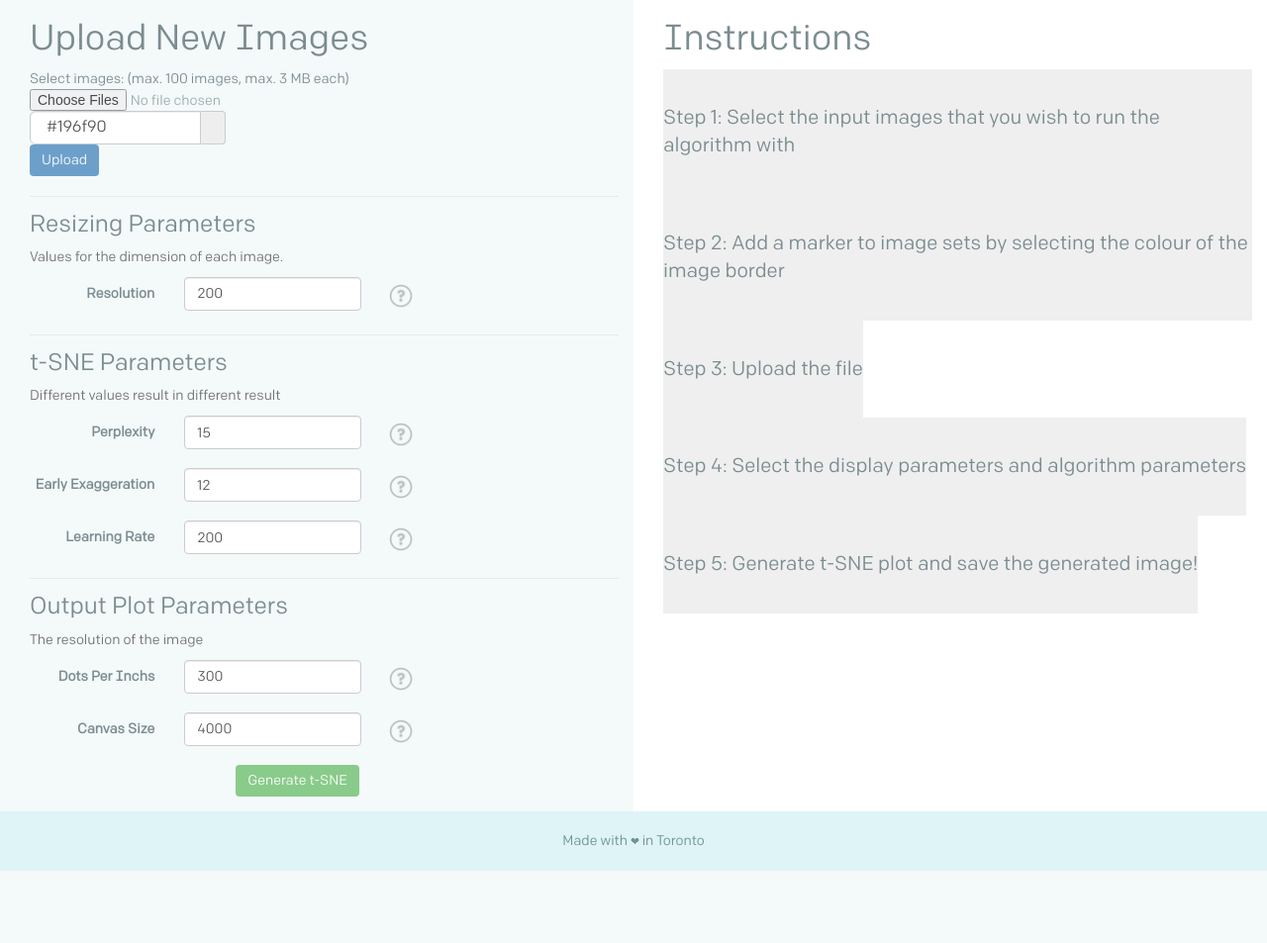
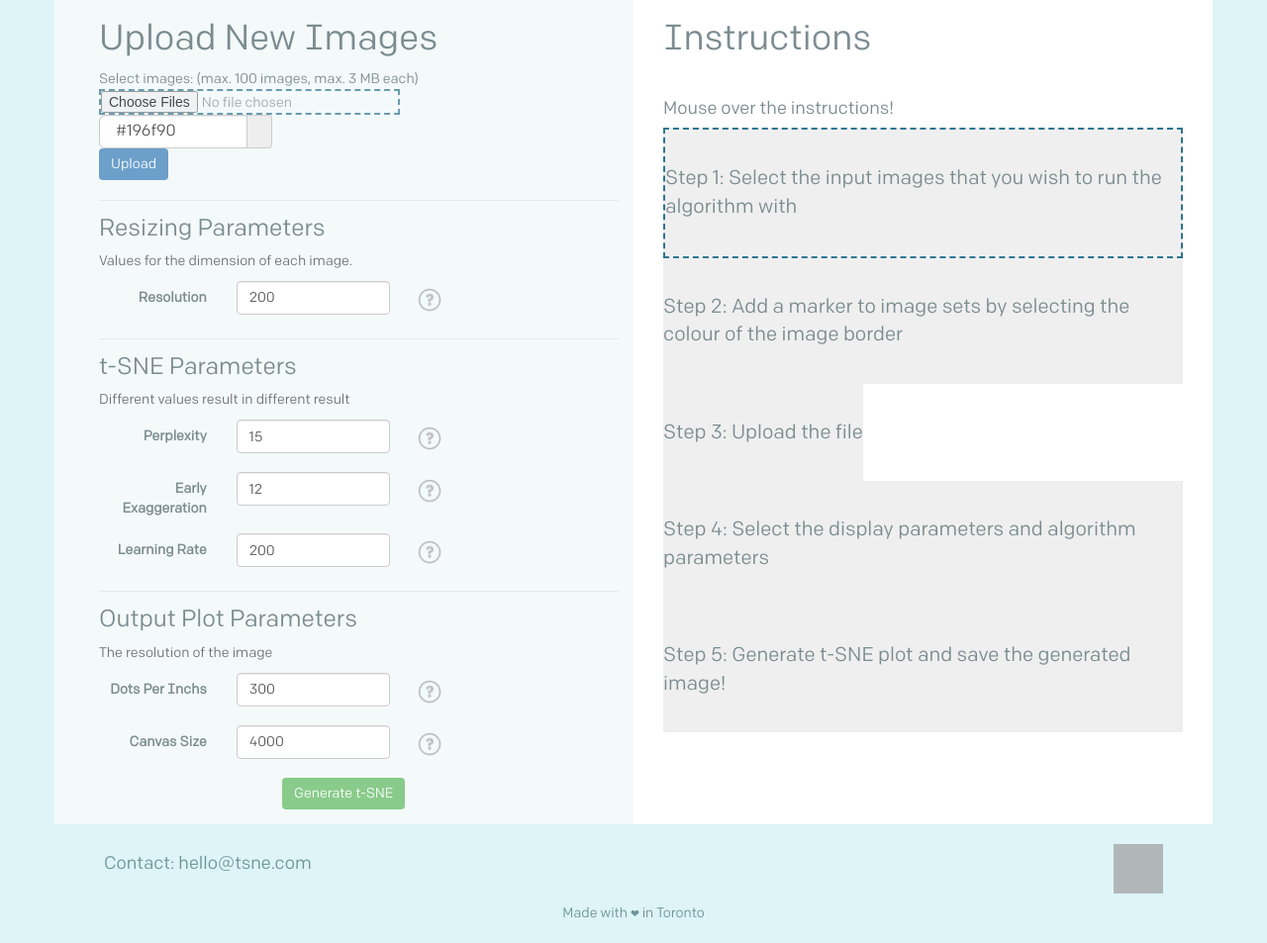
Before and after one commit to bessaFan/ML-playground, a Flask app: page /?session=9951209f-fd3c-4c25-96c1-ed7778ed6e11 in a window 1280 px wide. Shown: the part 69-1022 px from the top of the page at 99% size. Before the commit the page ends 949 px from the top, so only its background shows below. Run offline with Flask 2, Linux system fonts and the light colour scheme; some libraries are stand-ins or nearby versions; grey boxes are pictures that could not be loaded.

Commit message:
updated instruction animation and added contact info to footer

```diff
--- a/templates/main.html
+++ b/templates/main.html
@@ -29,6 +29,14 @@
     $(function () {
      $('#cp').colorpicker();
    });
+    $(document).ready(function() {
+        document.getElementById("fileinput").style.border = "2px dashed #2e7591";
+        document.getElementById("instruction_step1").style.border = "2px dashed #2e7591";
+      $(document).one('mousemove', function() {
+        document.getElementById("fileinput").style.border = "0px";
+        document.getElementById("instruction_step1").style.border = "0px";
+      });
+    });
 
 
   function setVisible_step1(){
@@ -37,6 +45,12 @@
     document.getElementById("step3").style.border = "0px";
     document.getElementById("step4").style.border = "0px";
     document.getElementById("generate_button").style.border = "0px";
+
+    document.getElementById("instruction_step1").style.border = "2px dashed #2e7591";
+    document.getElementById("instruction_step2").style.border = "0px";
+    document.getElementById("instruction_step3").style.border = "0px";
+    document.getElementById("instruction_step4").style.border = "0px";
+    document.getElementById("instruction_step5").style.border = "0px";
   }
   function setVisible_step2(){
     document.getElementById("fileinput").style.border = "0px";
@@ -44,6 +58,12 @@
     document.getElementById("step3").style.border = "0px";
     document.getElementById("step4").style.border = "0px";
     document.getElementById("generate_button").style.border = "0px";
+
+    document.getElementById("instruction_step1").style.border = "0px";
+    document.getElementById("instruction_step2").style.border = "2px dashed #2e7591";
+    document.getElementById("instruction_step3").style.border = "0px";
+    document.getElementById("instruction_step4").style.border = "0px";
+    document.getElementById("instruction_step5").style.border = "0px";
   }
   function setVisible_step3(){
     document.getElementById("fileinput").style.border = "0px";
@@ -51,6 +71,12 @@
     document.getElementById("step3").style.border = "2px dashed black";
     document.getElementById("step4").style.border = "0px";
     document.getElementById("generate_button").style.border = "0px";
+
+    document.getElementById("instruction_step1").style.border = "0px";
+    document.getElementById("instruction_step2").style.border = "0px";
+    document.getElementById("instruction_step3").style.border = "2px dashed #2e7591";
+    document.getElementById("instruction_step4").style.border = "0px";
+    document.getElementById("instruction_step5").style.border = "0px";
   }
   function setVisible_step4(){
     document.getElementById("fileinput").style.border = "0px";
@@ -58,6 +84,12 @@
     document.getElementById("step3").style.border = "0px";
     document.getElementById("step4").style.border = "2px dashed #2e7591";
     document.getElementById("generate_button").style.border = "0px";
+
+    document.getElementById("instruction_step1").style.border = "0px";
+    document.getElementById("instruction_step2").style.border = "0px";
+    document.getElementById("instruction_step3").style.border = "0px";
+    document.getElementById("instruction_step4").style.border = "2px dashed #2e7591";
+    document.getElementById("instruction_step5").style.border = "0px";
   }
   function setVisible_step5(){
     document.getElementById("fileinput").style.border = "0px";
@@ -65,6 +97,12 @@
     document.getElementById("step3").style.border = "0px";
     document.getElementById("step4").style.border = "0px";
     document.getElementById("generate_button").style.border = "2px dashed #2e7591";
+
+    document.getElementById("instruction_step1").style.border = "0px";
+    document.getElementById("instruction_step2").style.border = "0px";
+    document.getElementById("instruction_step3").style.border = "0px";
+    document.getElementById("instruction_step4").style.border = "0px";
+    document.getElementById("instruction_step5").style.border = "2px dashed #2e7591";
   }
 
 
@@ -164,6 +202,7 @@
         </div>
       </div>
 
+
     </div>
   </div>
 
@@ -202,6 +241,7 @@
   </div>
 
   <!-- Body -->
+  <div class = "container">
   <div class="row equal">
 
     <!-- left side of the layout -->
@@ -221,7 +261,7 @@
           <span class="input-group-addon" "><i></i></span>
         </div>
 
-        <input id="step3" type="submit" class="btn btn-primary" type=submit value=Upload onclick= "deleteArrow1()" style="opacity: 0.7; border-width: 0px;">
+        <input id="step3" type="submit"  class="btn btn-primary" type=submit value=Upload onclick= "deleteArrow1()" style="opacity: 0.7; border-width: 0px;">
       </form>
 
       {% for color in colors %}
@@ -236,7 +276,7 @@
       {% endfor %}
 
       <!-- parameters -->
-      <form id="step4" class="form-horizontal" action = '/tsne' >
+      <form id="step4"  class="form-horizontal" action = '/tsne' >
         <h3 style="padding-top: 15px; border-top: 1px solid rgba(18, 65, 69, .07);" >Resizing Parameters </h3>
         <span id="helpBlock" class="help-block">Values for the dimension of each image.</span>
         <div class="form-group">
@@ -329,12 +369,13 @@
 
           <div class="col-md-12 rightside" id = "instruction" style="visibility: visible;">
             <div class="">
-              <h1> Instructions</h1>
-              <button class="instruction_steps" onclick="setVisible_step1()">Step 1: Select the input images that you wish to run the algorithm with</button>
-              <button class="instruction_steps" onclick="setVisible_step2()">Step 2: Add a marker to image sets by selecting the colour of the image border</button>
-              <button class="instruction_steps" onclick="setVisible_step3()">Step 3: Upload the file</button>
-              <button class="instruction_steps" onclick="setVisible_step4()">Step 4: Select the display parameters and algorithm parameters</button>
-              <button class="instruction_steps" onclick="setVisible_step5()">Step 5: Generate t-SNE plot and save the generated image!</button>
+              <h1> Instructions</h1> <br>
+              <h4> Mouse over the instructions!</h4>
+              <button id="instruction_step1" class="instruction_steps" onmouseover="setVisible_step1()">Step 1: Select the input images that you wish to run the algorithm with</button>
+              <button id="instruction_step2" class="instruction_steps" onmouseover="setVisible_step2()">Step 2: Add a marker to image sets by selecting the colour of the image border</button>
+              <button id="instruction_step3" class="instruction_steps" onmouseover="setVisible_step3()">Step 3: Upload the file</button>
+              <button id="instruction_step4" class="instruction_steps" onmouseover="setVisible_step4()">Step 4: Select the display parameters and algorithm parameters</button>
+              <button id="instruction_step5" class="instruction_steps" onmouseover="setVisible_step5()">Step 5: Generate t-SNE plot and save the generated image!</button>
             </div>
           </div>
 
@@ -352,15 +393,20 @@
 
     </div>
   </div>
-
+  </div>
     <!-- Footer -->
     <div class="row" >
-     <div class="footer col-md-12" style="background-color:#def4f6;">
+     <div class="footer col-md-12" style="background-color:#def4f6;"><br>
+      <div>
+      <h4 style="position: absolute; left: 120px;">Contact: hello@tsne.com</h4>
+      </div>
+      <a href="https://github.com/bessaFan/generate_tsne_plots_online"> <img style="opacity: 0.7;width:50px;height:50px;border:0; position:absolute; right:120px;" src="/static/images/github_icon.svg" alt="git hub link"></a><br><br>
       <div class="text-center footer-content">
         Made with ❤ in Toronto
       </div>
     </div>
   </div>
+
 </body>
 
 
```
